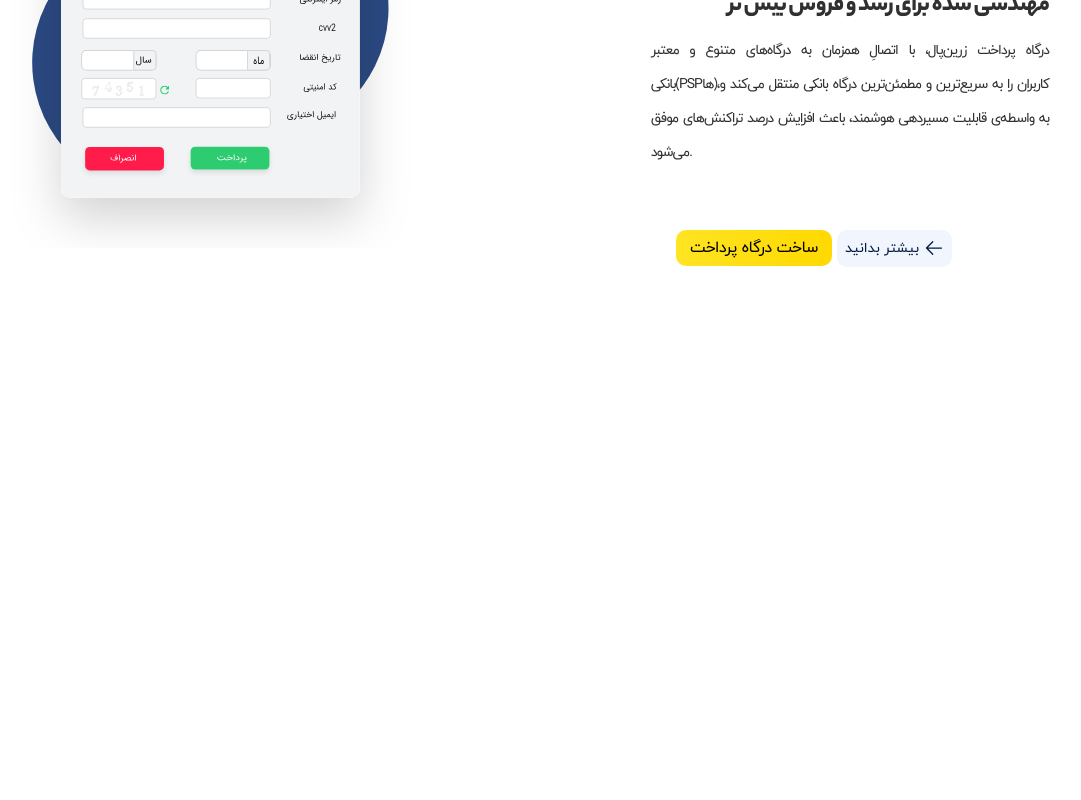
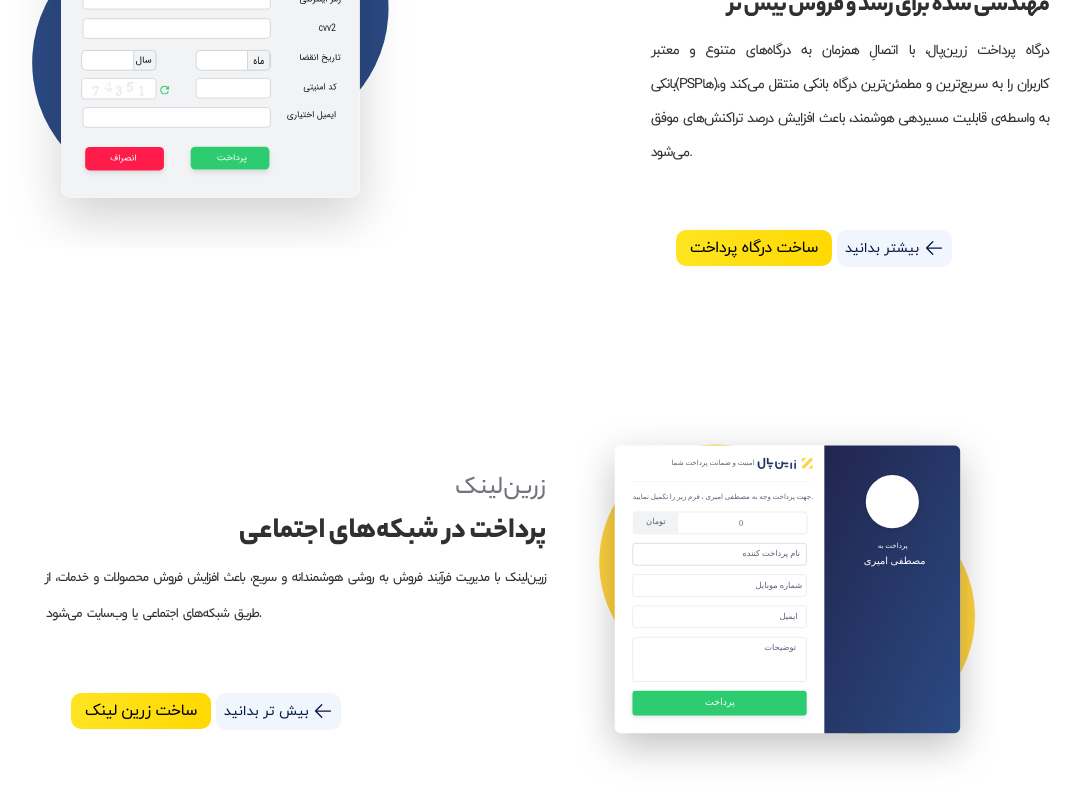
Before and after one commit to PouryaSoleimani/ZARINPAL.COM, a React (Vite) app: page / in a window 1280 px wide. Shown: the part 1118-1918 px from the top of the page, without its empty margins (145-1226 px from the left). Before the commit the page ends 1500 px from the top, so only its background shows below. Built offline with nearby package versions, Linux system fonts and the light colour scheme.

Commit message:
Social Section

```diff
--- /dev/null
+++ b/components/Social.tsx
@@ -0,0 +1,27 @@
+import React from 'react'
+
+const Social = () => {
+    return (
+        <div>
+            <div className="social--container">
+                <img className="social--img" src="Images/Social--img.svg" />
+                <div className="social--content">
+                    <h3 className="social--content__header1">زرین‌لینک</h3>
+                    <h4 className="social--content__header2">پرداخت در شبکه‌های اجتماعی</h4>
+                    <p className="social--content__text">زرین‌لینک با مدیریت فرآیند فروش به روشی هوشمندانه و سریع، باعث افزایش
+                        فروش
+                        محصولات و خدمات، از طریق شبکه‌های اجتماعی یا
+                        وب‌سایت می‌شود.</p>
+                    <div className="social--content__btn__wrapper">
+                        <button className="social--content__btn">ساخت زرین لینک</button>
+                        <a href="#" className="social--content__link">بیش تر بدانید
+                            <img className="social--content__arrow" src="Images/arrow-left.svg" />
+                        </a>
+                    </div>
+                </div>
+            </div>
+        </div>
+    )
+}
+
+export default Social
--- a/src/App.tsx
+++ b/src/App.tsx
@@ -2,6 +2,7 @@
 import Header from './../components/Header';
 import Parallax from './../components/Parallax';
 import Payment from './../components/Payment';
+import Social from './../components/Social';
 
 function App() {
 
@@ -10,6 +11,7 @@
       <Header />
       <Parallax />
       <Payment/>
+      <Social/>
     </>
   )
 }
```
